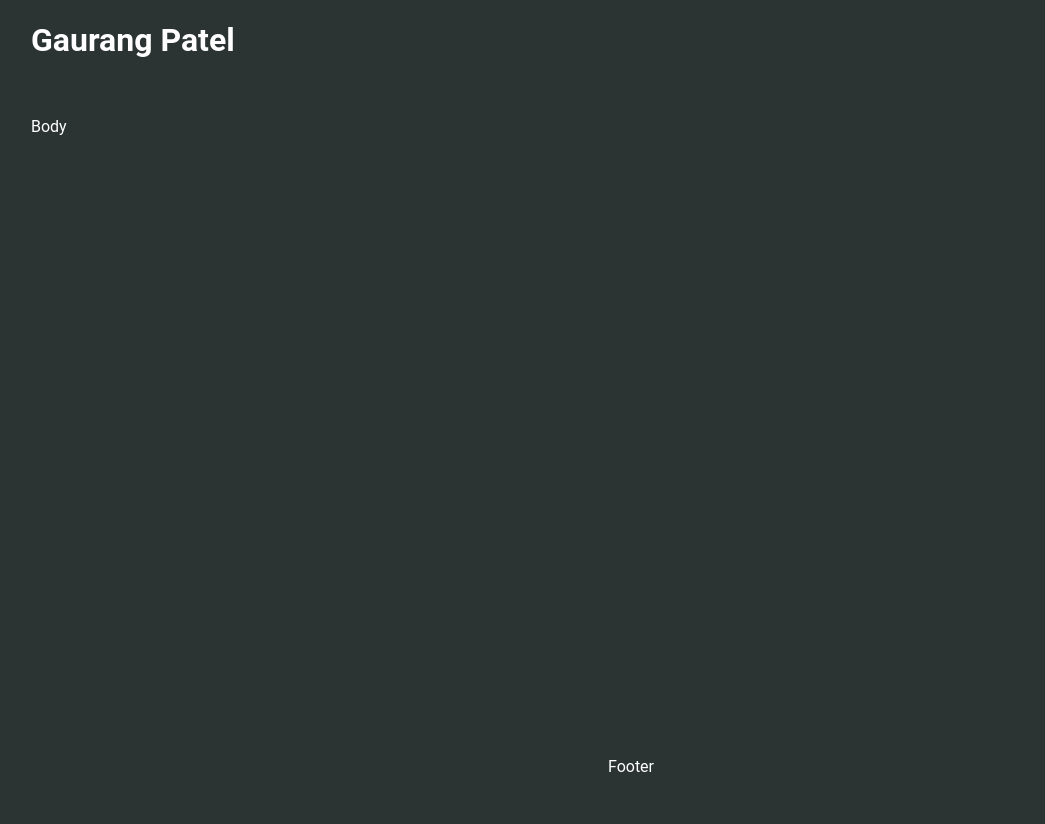
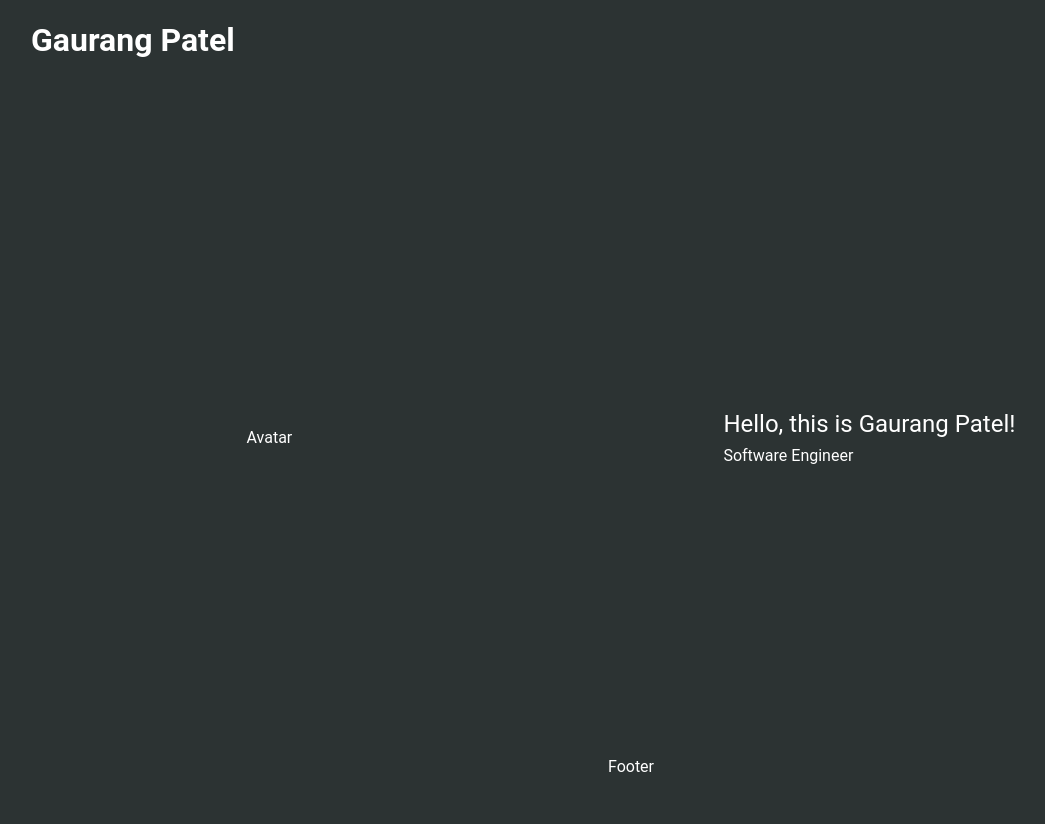
Before and after one commit to meetgaurang/personal-page, a plain HTML site: page index.html in a window 1280 px wide. Shown: the whole page, without its empty margins (9-1054 px from the left). Drawn offline with Linux system fonts and the light colour scheme.

Commit message:
Added more content

```diff
--- a/index.html
+++ b/index.html
@@ -11,7 +11,13 @@
     <div class="header wrapper">
       <h1>Gaurang Patel</h1>
     </div>
-    <div class="body wrapper">Body</div>
+    <div class="body wrapper">
+      <div class="avatar">Avatar</div>
+      <div class="content">
+        <div class="first-line">Hello, this is Gaurang Patel!</div>
+        <div class="second-line">Software Engineer</div>
+      </div>
+    </div>
     <div class="footer">Footer</div>
   </body>
 </html>
--- a/styles.css
+++ b/styles.css
@@ -10,6 +10,25 @@ body {
 
 .body {
   height: 80vh;
+  display: flex;
+  justify-content: space-around;
+  align-items: center;
+}
+
+.body .avatar {
+}
+
+.body .content {
+  display: flex;
+  flex-direction: column;
+  gap: 0.5rem;
+}
+
+.body .content .first-line {
+  font-size: 1.5rem;
+}
+
+.body .content .second-line {
 }
 
 .footer {
```
